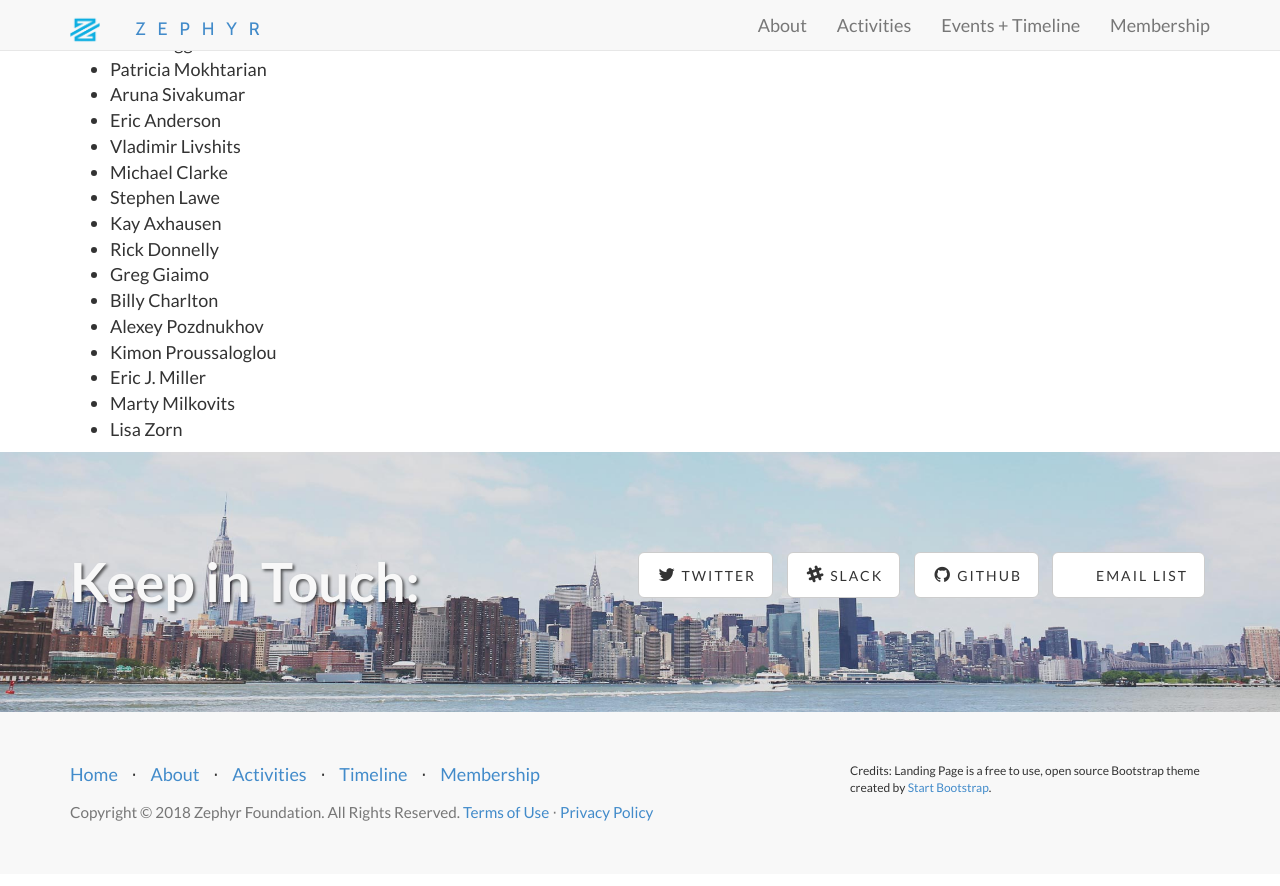
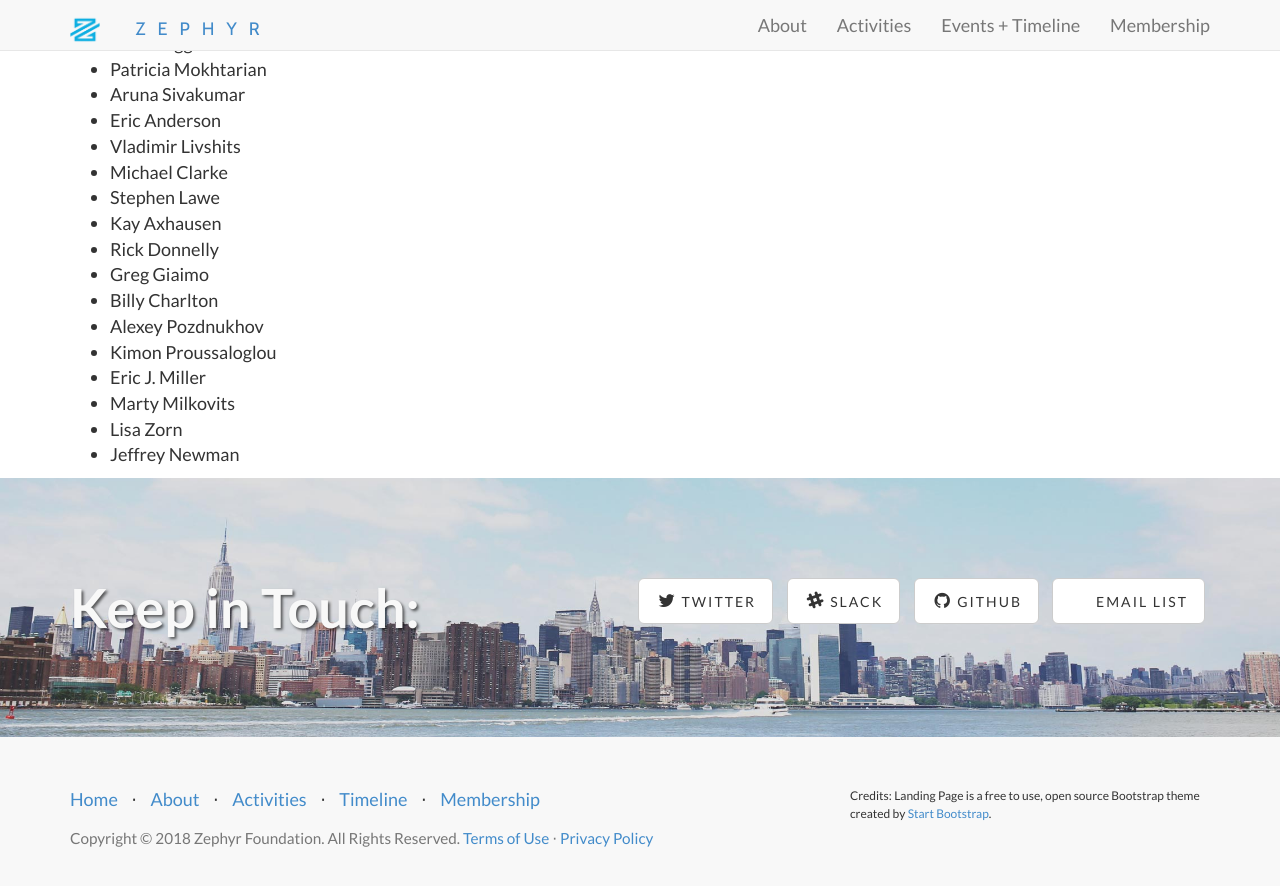
Before and after one commit to ZephyrTransport/zephyr-website, a Jekyll site: the page built from members.md, in a window 1280 px wide and 900 px high, scrolled down 1129 px. Shown: the top 886 px of the window. Built offline with Jekyll 4.4.1, drawn with Linux system fonts in a browser that asks for light colours.

Commit message:
Add member

```diff
--- a/members.md
+++ b/members.md
@@ -58,3 +58,4 @@ Member’s are at the heart of the Zephyr Foundation’s organizational structur
  * Eric J. Miller
  * Marty Milkovits
  * Lisa Zorn
+ * Jeffrey Newman
```
